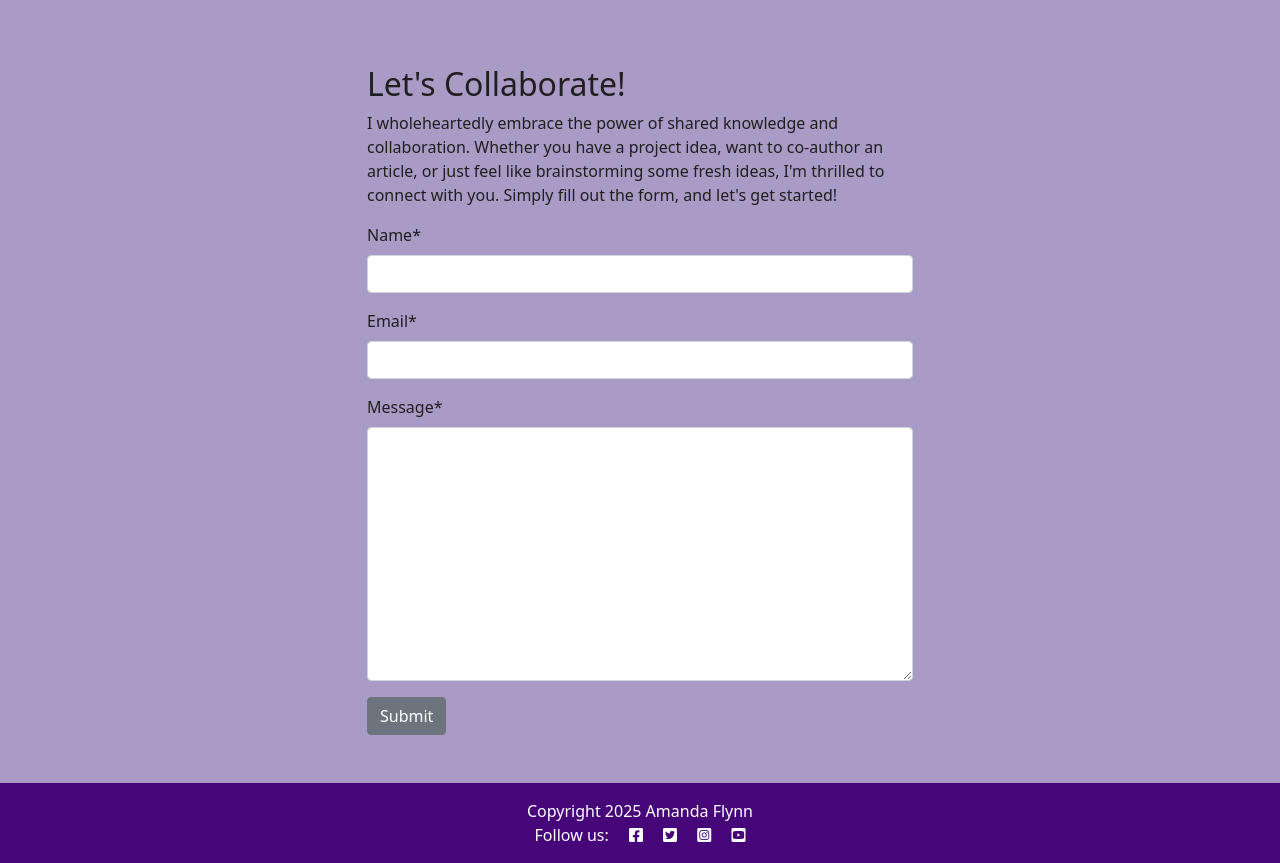
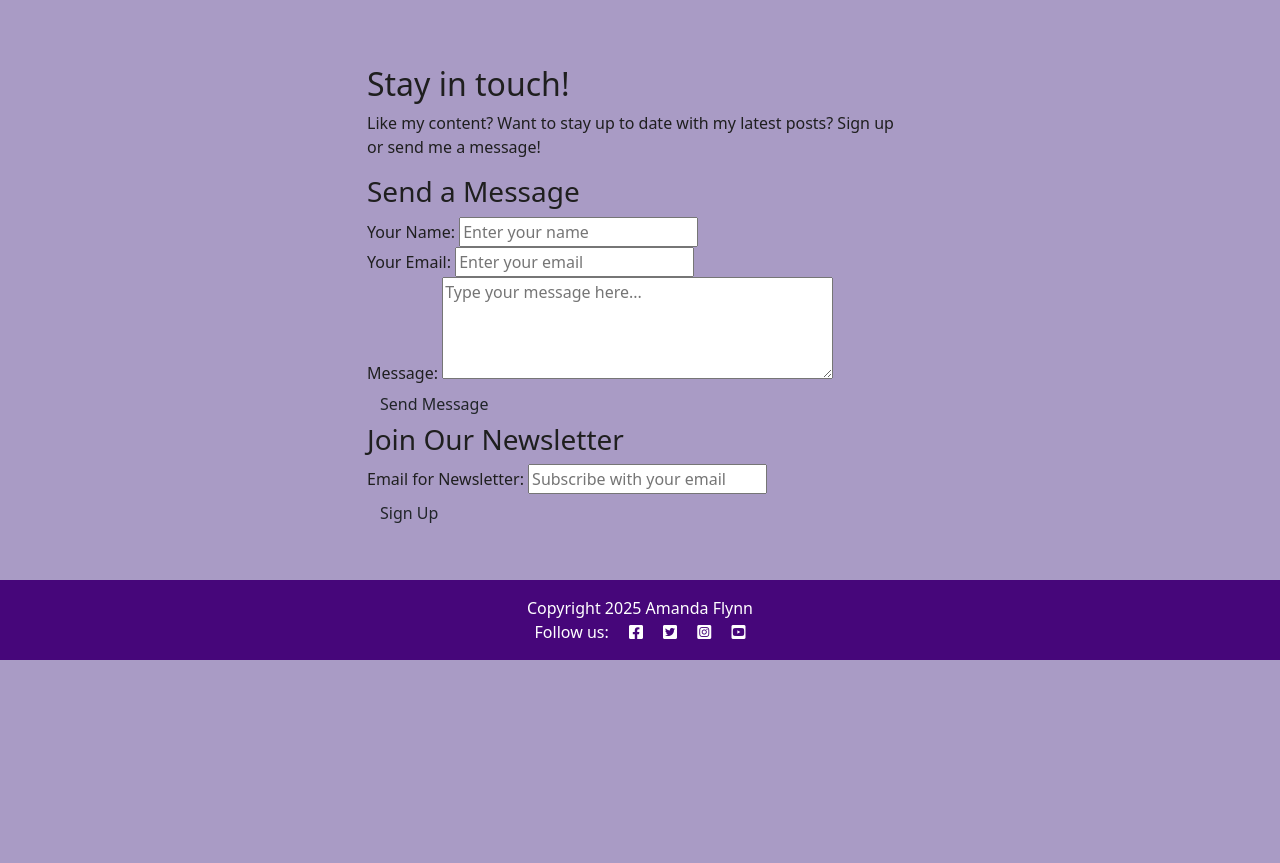
Before and after one commit to AF-5446/Lyric-Lure-CSP, a Django app: page /about/ in a window 1280 px wide. Shown: the part 201-1064 px from the top of the page. After the commit the page ends 861 px from the top, so only its background shows below. Run offline with Django 4.2, Linux system fonts and the light colour scheme; data that the repository does not hold is empty; some libraries are stand-ins or nearby versions.

Commit message:
Updated forms on about page, new models made.

```diff
--- a/about/admin.py
+++ b/about/admin.py
@@ -1,5 +1,5 @@
 from django.contrib import admin
-from .models import About
+from .models import About, ContactMessage, NewsletterSubscriber
 from django_summernote.admin import SummernoteModelAdmin
 
 @admin.register(About)
@@ -7,3 +7,5 @@ class AboutAdmin(SummernoteModelAdmin):
     summernote_fields = ('content',)
 
 # Register your models here.
+admin.site.register(ContactMessage)
+admin.site.register(NewsletterSubscriber)
--- a/about/forms.py
+++ b/about/forms.py
@@ -1,8 +1,32 @@
 # about/forms.py
 from django import forms
-from .models import CollaborateRequest
+from .models import ContactMessage, NewsletterSubscriber
 
-class CollaborateForm(forms.ModelForm):
+class ContactMessageForm(forms.ModelForm):
+    # Explicitly define fields to control order and widgets
+    name = forms.CharField(
+        label="Your Name",
+        widget=forms.TextInput(attrs={'placeholder': 'Enter your name'}),
+    )
+    email = forms.EmailField(
+        label="Your Email",
+        widget=forms.EmailInput(attrs={'placeholder': 'Enter your email'}),
+    )
+    message = forms.CharField(
+        label="Message",
+        widget=forms.Textarea(attrs={'placeholder': 'Type your message here...', 'rows': 4}),
+    )
+
     class Meta:
-        model = CollaborateRequest
-        fields = ['name', 'email', 'message']
+        model = ContactMessage
+        fields = ['name', 'email', 'message']  # Ensure this includes all fields
+
+class NewsletterSignupForm(forms.ModelForm):
+    email = forms.EmailField(
+        label="Email for Newsletter",
+        widget=forms.EmailInput(attrs={'placeholder': 'Subscribe with your email'}),
+    )
+
+    class Meta:
+        model = NewsletterSubscriber
+        fields = ['name', 'email' ]
--- a/about/models.py
+++ b/about/models.py
@@ -4,18 +4,27 @@ from cloudinary.models import CloudinaryField
 # Create your models here.
 class About(models.Model):
     title = models.CharField(max_length=200)
-    profile_image = CloudinaryField('image', default='placeholder')
+    content = models.TextField()
     updated_on = models.DateTimeField(auto_now=True)
-    content = models.TextField()
 
     def __str__(self):
         return self.title
 
-class CollaborateRequest(models.Model):
-    name = models.CharField(max_length=200)
+# Model for "Send a Message" form
+class ContactMessage(models.Model):
+    name = models.CharField(max_length=100)
     email = models.EmailField()
-    message = models.TextField()
-    read = models.BooleanField(default=False)
+    message = models.TextField()  # <-- Critical: Ensure this exists!
+    created_at = models.DateTimeField(auto_now_add=True)
 
     def __str__(self):
-        return f"Collaboration request from {self.name}"
+        return f"Message from {self.name}"
+
+# Model for Newsletter Signup
+class NewsletterSubscriber(models.Model):
+    email = models.EmailField(unique=True)  # Prevent duplicate signups
+    name = models.CharField(max_length=100)
+    subscribed_at = models.DateTimeField(auto_now_add=True)
+
+    def __str__(self):
+        return self.email
--- a/about/templates/about/about.html
+++ b/about/templates/about/about.html
@@ -33,23 +33,50 @@
   <div class="row justify-content-center">
     <div class="col-12 col-md-6 my-5">
       <h2>
-        Let's Collaborate!
+        Stay in touch!
       </h2>
       <p>
-        I wholeheartedly embrace the power of shared knowledge and collaboration.
-        Whether you have a project idea, want to co-author an article, or just
-        feel like brainstorming some fresh ideas, I'm thrilled to connect with you.
-        Simply fill out the form, and let's get started!
+        Like my content? Want to stay up to date with my latest posts? Sign up or send me a message!
       </p>
 
-      <!-- add form here -->
-      <form method="post">
-        {{ collaborate_form | crispy }}
-        {% csrf_token %}
-        <button class="btn btn-secondary" type="submit">
-          Submit
-        </button>
-      </form>
+      <!-- Forms -->
+      <!-- Contact Form -->
+      <div class="contact-form">
+        <h3>Send a Message</h3>
+        <form method="post">
+          {% csrf_token %}
+          <!-- Render fields individually -->
+          <div class="form-field">
+            {{ contact_form.name.label_tag }}
+            {{ contact_form.name }}
+            {{ contact_form.name.errors }}
+          </div>
+          <div class="form-field">
+            {{ contact_form.email.label_tag }}
+            {{ contact_form.email }}
+            {{ contact_form.email.errors }}
+          </div>
+          <div class="form-field">
+            {{ contact_form.message.label_tag }}
+            {{ contact_form.message }}
+            {{ contact_form.message.errors }}
+          </div>
+          <button type="submit" name="contact_submit" class="btn">Send Message</button>
+        </form>
+      </div>
+      <!-- Newsletter Form -->
+      <div class="newsletter-form">
+        <h3>Join Our Newsletter</h3>
+        <form method="post">
+          {% csrf_token %}
+          <div class="form-field">
+            {{ newsletter_form.email.label_tag }}
+            {{ newsletter_form.email }}
+            {{ newsletter_form.email.errors }}
+          </div>
+          <button type="submit" name="newsletter_submit" class="btn">Sign Up</button>
+        </form>
+      </div>
     </div>
   </div>
 </div>
--- a/about/views.py
+++ b/about/views.py
@@ -1,21 +1,34 @@
-from django.shortcuts import render
+from django.shortcuts import render, redirect
 from django.contrib import messages
-from .models import About
-from .forms import CollaborateForm
+from .models import About, ContactMessage, NewsletterSubscriber  # Import models
+from .forms import ContactMessageForm, NewsletterSignupForm
 
-# Create your views here.
 def about(request):
-    """
-    Renders the About page.
-    """
+    """Render the About page with separate forms."""
+    about_instance = About.objects.first()  # Simplified query
 
-    if request.method == "POST":
-        collaborate_form = CollaborateForm(data=request.POST)
-        if collaborate_form.is_valid():
-            collaborate_form.save()
-            messages.add_message(request, messages.SUCCESS, "Collaboration request received! I endeavour to respond within 2 working days.")
+    # Initialize empty forms (for GET requests)
+    contact_form = ContactMessageForm()
+    newsletter_form = NewsletterSignupForm()
 
-    about = About.objects.all().order_by('-updated_on').first()
-    collaborate_form = CollaborateForm()
+    # Handle Contact Form Submission
+    if 'contact_submit' in request.POST:
+        contact_form = ContactMessageForm(request.POST)
+        if contact_form.is_valid():
+            contact_form.save()
+            messages.success(request, "Message sent! We'll respond soon.")
+            return redirect('about')  # Redirect to clear POST data
 
-    return render(request, "about/about.html", {"about": about, "collaborate_form": collaborate_form},)
+    # Handle Newsletter Form Submission
+    elif 'newsletter_submit' in request.POST:
+        newsletter_form = NewsletterSignupForm(request.POST)
+        if newsletter_form.is_valid():
+            newsletter_form.save()
+            messages.success(request, "Thanks for signing up!")
+            return redirect('about')
+
+    return render(request, "about/about.html", {
+        "about": about_instance,
+        "contact_form": contact_form,
+        "newsletter_form": newsletter_form,
+    })
--- a/config/settings.py
+++ b/config/settings.py
@@ -43,8 +43,8 @@ INSTALLED_APPS = [
     'django.contrib.contenttypes',
     'django.contrib.sessions',
     'django.contrib.messages',
+    'django.contrib.staticfiles',
     'cloudinary_storage',
-    'django.contrib.staticfiles',
     'django.contrib.sites',
     'allauth',
     'allauth.account',
```
Also changed, not shown: about/migrations/0004_contactmessage_newslettersubscriber_and_more.py (added).
